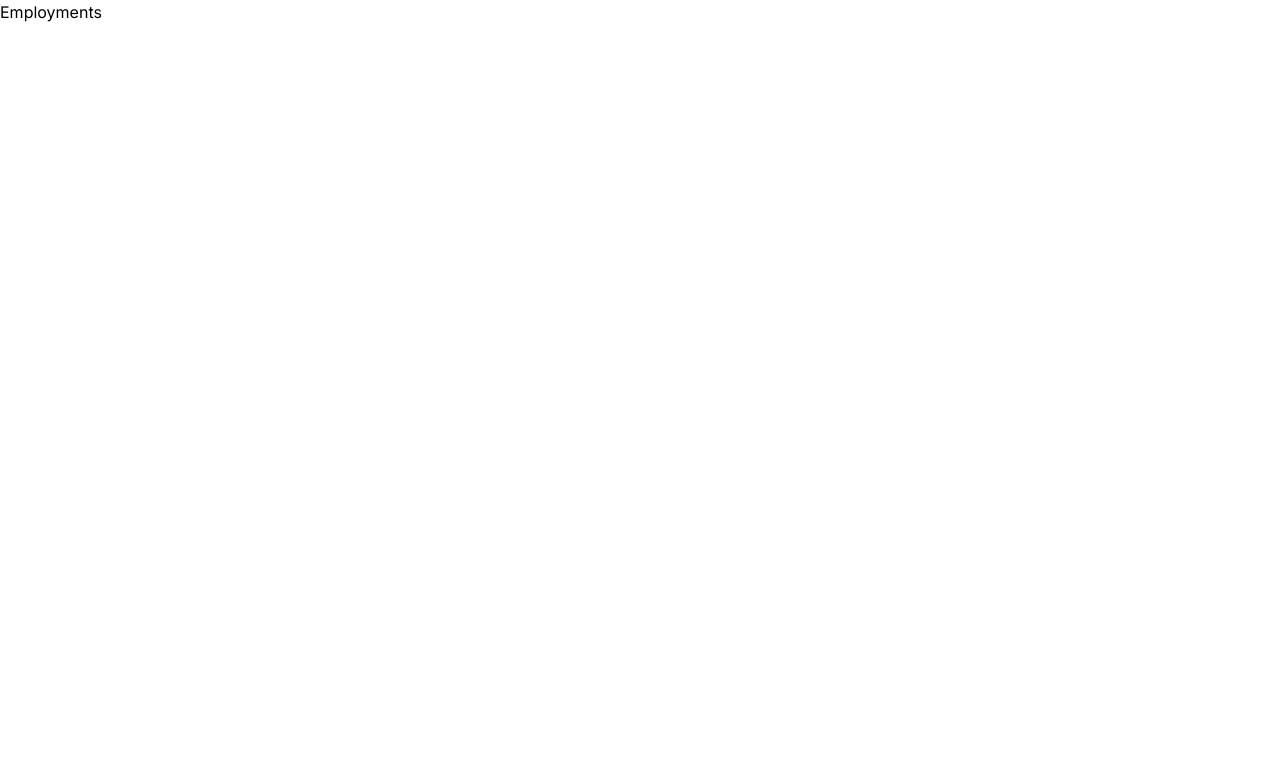
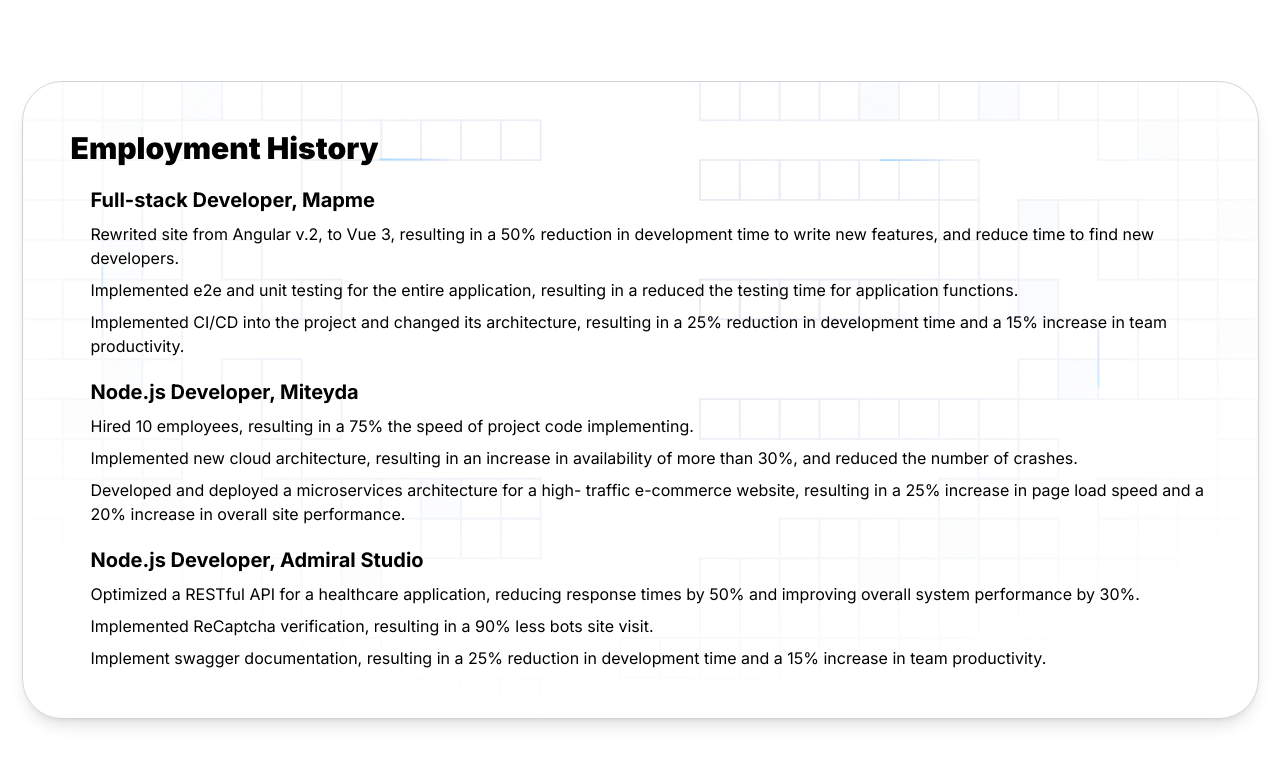
Before and after one commit to ppogulailo/pavelpogulailo, a Next.js app: page /employments in a window 1280 px wide. Shown: the top 764 px of the page. Built offline with nearby package versions, Linux system fonts and the light colour scheme.

Commit message:
T-2 employments page

```diff
--- a/src/app/employments/page.tsx
+++ b/src/app/employments/page.tsx
@@ -1,3 +1,53 @@
 export default async function Employments() {
-    return <div>Employments</div>
+    const jobArray = [
+        {
+            header: 'Full-stack Developer, Mapme',
+            texts: [
+                'Rewrited site from Angular v.2, to Vue 3, resulting in a 50% reduction in development time to write new features, and reduce time to find new developers.',
+                'Implemented e2e and unit testing for the entire application, resulting in a reduced the testing time for application functions.',
+                'Implemented CI/CD into the project and changed its architecture, resulting in a 25% reduction in development time and a 15% increase in team productivity.\n',
+            ],
+        },
+        {
+            header: 'Node.js Developer, Miteyda',
+            texts: [
+                'Hired 10 employees, resulting in a 75% the speed of project code implementing.',
+                'Implemented new cloud architecture, resulting in an increase in availability of more than 30%, and reduced the number of crashes.',
+                'Developed and deployed a microservices architecture for a high- traffic e-commerce website, resulting in a 25% increase in page load speed and a 20% increase in overall site performance.',
+            ],
+        },
+        {
+            header: 'Node.js Developer, Admiral Studio',
+            texts: [
+                'Optimized a RESTful API for a healthcare application, reducing response times by 50% and improving overall system performance by 30%.',
+                'Implemented ReCaptcha verification, resulting in a 90% less bots site visit.',
+                'Implement swagger documentation, resulting in a 25% reduction in development time and a 15% increase in team productivity.',
+            ],
+        },
+    ]
+    return (
+        <div className="h-100 h-screen flex justify-center">
+            <div
+                className="max-w-[1237px] m-auto rounded-[8px] border border-gray-300 bg-gradient-to-b from-[#D9D9D905] to-[#ba3a3a05] bg-[300%_auto] p-4 shadow-lg dark:border-[#ffffff22] md:rounded-[40px] lg:bg-cover lg:p-12"
+                style={{
+                    backgroundImage: 'url(/assets/grid-dash.svg)',
+                    backgroundPosition: 'top',
+                    backgroundRepeat: 'revert-layer',
+                    zIndex: '0',
+                }}
+            >
+                <div className="font-black text-3xl">Employment History</div>
+                {jobArray.map(({header, texts}, index) => (
+                    <div key={index} className="ml-5">
+                        <div className="mt-5 font-bold text-xl">{header}</div>
+                        {texts.map((text, index) => (
+                            <div className="mt-2" key={index}>
+                                {text}
+                            </div>
+                        ))}
+                    </div>
+                ))}
+            </div>
+        </div>
+    )
 }
--- a/src/app/page.tsx
+++ b/src/app/page.tsx
@@ -7,6 +7,7 @@
         {logo: 'github.svg', href: 'https://github.com/ppogulailo'},
         {logo: 'linkedin.svg', href: 'https://linkedin.com/pogulailopavel'},
         {logo: 'twitter.svg', href: 'https://twitter.com'},
+        {logo: 'telegram.svg', href: 'https://t.me/Pogun'},
         {
             logo: 'cv.png',
             href: 'https://drive.google.com/file/d/1TBARV_6kX1eeKjYeZGy9o4Y9zaUYSiug/view?usp=drive_link',
@@ -16,7 +17,7 @@
         {text: 'Employments', href: '/employments'},
         {text: 'Courses', href: '/courses'},
         {text: 'Skills', href: '/skills'},
-        {text: 'StartUps', href: '/startUps'},
+        {text: 'StartUps', href: '/startups'},
     ]
     return (
         <>
@@ -39,13 +40,22 @@
                             height={200}
                         />
                     </div>
-                    <div className="text-3xl text-center mt-2">Pavel Pogulailo</div>
+                    <div className="text-3xl text-center mt-2 font-bold">Pavel Pogulailo</div>
+                    <div className="text-xl text-center mt-2 ">Node.js / Full-stack Developer </div>
                     <div className="mt-5">
                         Highly skilled Node JS Developer with 3.5 years of comertial experience in
                         optimizing and deploying high-performance applications for ecommerce,
-                        healthcare etc. Worked with whole list of AWS main services. Skilled in
-                        optimizing processes, enhancing robustness, ensuring scalability, conducting
-                        code reviews, and mentoring.
+                        healthcare etc. Skilled in optimizing processes, enhancing robustness,
+                        ensuring scalability, conducting code reviews, and mentoring.
+                    </div>
+                    <div className="mt-5">
+                        I am a proficient software developer with a strong focus on deploying
+                        applications on cloud services and managing microservices architectures. I
+                        have extensive experience in designing, implementing, and maintaining
+                        scalable and resilient systems on platforms like AWS, Azure, and Google
+                        Cloud. I am proficient in containerization technologies such as Docker and
+                        Kubernetes, which I use to orchestrate microservices and ensure seamless
+                        deployment processes.
                     </div>
                     <div className="flex justify-center mt-4">
                         {images.map(({logo, href}, index) => (
@@ -66,7 +76,7 @@
                     </div>
                     <div className="flex flex-col items-center justify-center">
                         {buttons.map(({text, href}, index) => (
-                            <Link href={href} key={index} className="w-[700px]">
+                            <Link href={href} key={index} className="w-[700px] mt-3 ">
                                 <Button>{text}</Button>
                             </Link>
                         ))}
--- a/src/components/Button.tsx
+++ b/src/components/Button.tsx
@@ -7,10 +7,10 @@
 export const Button = ({children}: IButton) => {
     return (
         <div className="mt-2">
-            <div className="pointer-events-none relative rounded-lg shadow-lg ">
+            <div className="pointer-events-none relative rounded-lg shadow-lg">
                 <div className="relative isolate z-10 m-[-2px] overflow-hidden rounded-[inherit] p-[3px]">
-                    <div className="relative z-50">
-                        <div className="flex items-center space-x-3 rounded-lg border border-[#ffffff10] bg-gray-50 px-8 py-4 font-bold text-gray-900 hover:bg-gray-200 dark:bg-[#0e1422] dark:text-white">
+                    <div className="relative z-50 ">
+                        <div className="flex items-center space-x-3 rounded-lg border border-[#ffffff10] bg-gray-50 px-8 py-4 font-bold text-gray-900 dark:bg-[#0e1422] dark:text-white">
                             <span>{children}</span>
                             <svg
                                 xmlns="http://www.w3.org/2000/svg"
```
Also changed, not shown: public/assets/logos/telegram.svg (added).
